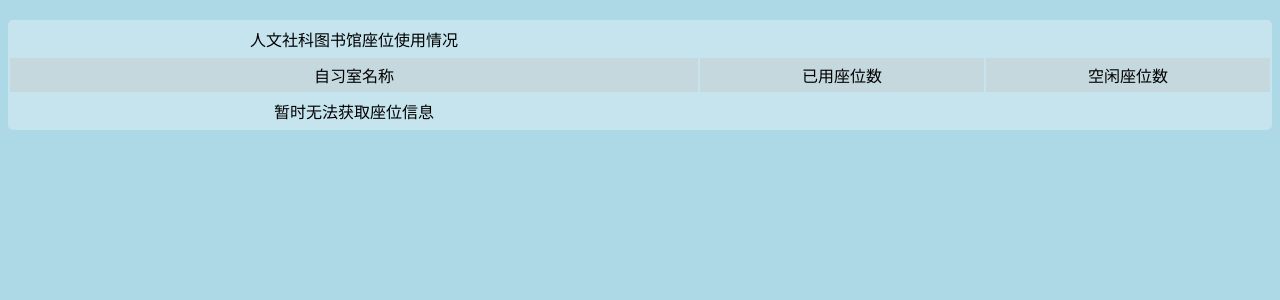
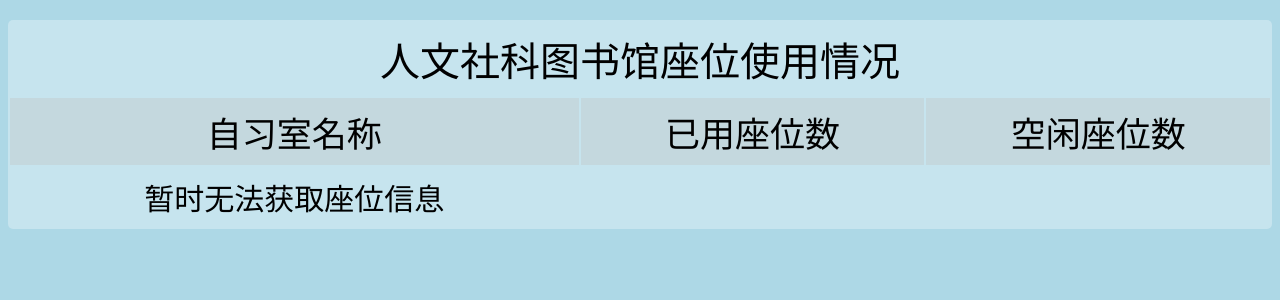
Before and after one commit to syb1001/ThuHelper, a Django app: template ThuHelper/templates/library.html in a window 1280 px wide. Shown: the top 300 px of the page. Run offline with Django 3.2, Linux system fonts and the light colour scheme; the template is opened without the code that fills it, so the values that code supplies are empty.

Commit message:
修正引用静态文件的bug，修改了人文馆座位查询页面的样式

```diff
--- a/ThuHelper/settings.py
+++ b/ThuHelper/settings.py
@@ -89,7 +89,7 @@ STATICFILES_DIRS = (
     # Put strings here, like "/home/html/static" or "C:/www/django/static".
     # Always use forward slashes, even on Windows.
     # Don't forget to use absolute paths, not relative paths.
-    'F:/PycharmProjects/ThuHelper/static',
+    os.path.join(os.path.dirname(__file__), '../static').replace('\\','/'),
 )
 
 # List of finder classes that know how to find static files in
--- a/ThuHelper/templates/library.html
+++ b/ThuHelper/templates/library.html
@@ -1,29 +1,24 @@
 <!DOCTYPE html>
 <html>
 <head>
-<style type = "text/css">
-    table {margin: 20px auto auto auto; background-color:rgba(255,255,255,0.3); border-radius: 5px;}
-    td {padding: 5px; text-align: center;}
-    body {background-color: lightblue;}
-    #names {background-color: rgba(192, 192, 192, 0.35);}
-</style>
+    <link rel="stylesheet" type="text/css" href="/static/styles/library.css" >
 </head>
 <body>
 <table width="100%">
     <tbody>
-        <tr id = "title">
-            <td>人文社科图书馆座位使用情况</td>
+        <tr id="title">
+            <td colspan="3">人文社科图书馆座位使用情况</td>
         </tr>
-        <tr id = "names">
+        <tr id="head">
             <td>自习室名称</td>
             <td>已用座位数</td>
             <td>空闲座位数</td>
         </tr>
         {% for district in seat %}
             <tr>
-                <td>{{district.floor}}</td>
-                <td>{{district.takenNum}}</td>
-                <td>{{district.leftNum}}</td>
+                <td>{{ district.floor }}</td>
+                <td>{{ district.takenNum }}</td>
+                <td>{{ district.leftNum }}</td>
             </tr>
         {% empty %}
             <tr>
--- /dev/null
+++ b/static/styles/library.css
@@ -0,0 +1,25 @@
+table {
+    margin: 20px auto auto auto;
+    background-color:rgba(255,255,255,0.3);
+    border-radius: 5px;
+    font-family: "Microsoft Yahei", "Bitstream Vera Sans Mono", Monaco, "Courier New", Courier, monospace;
+    font-size: 30px;
+}
+
+td {
+    padding: 8px;
+    text-align: center;
+}
+
+body {
+    background-color: lightblue;
+}
+
+#title {
+    font-size: 40px;
+}
+
+#head {
+    background-color: rgba(192, 192, 192, 0.35);
+    font-size: 35px;
+}
```
